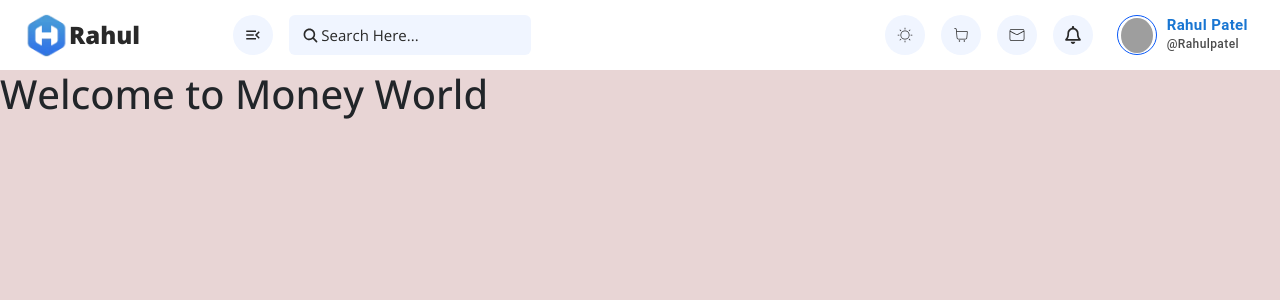
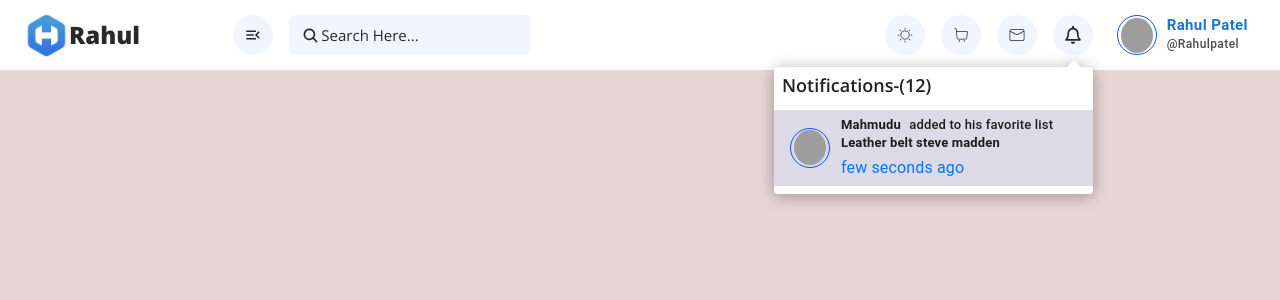
Before and after one commit to rahulpatel79/mrs_management, a React (Create React App) app: page / in a window 1280 px wide. Both pictures are taken after a click on the button 1072 px from the left and 35 px from the top of the page. Shown: the top 300 px of the page. Built offline with nearby package versions, Linux system fonts and the light colour scheme; grey boxes are pictures that could not be loaded.

Commit message:
start Design  notification section

```diff
--- a/src/App.css
+++ b/src/App.css
@@ -74,14 +74,42 @@ header button.rounded-circle:hover svg{color: #0858f7 !important; }
 }
 
 .myAcc{text-align: left !important; text-transform: capitalize !important; color: #0858f7;}
-.myAcc .userImg {display: flex; align-items: center; justify-content: center; overflow: hidden; width: 40px; height: 40px; border: 1px solid #0858f7; padding: 3px; border-radius: 100%;}
+  .userImg {display: flex; align-items: center; justify-content: center; overflow: hidden; width: 40px; height: 40px; border: 1px solid #0858f7; padding: 3px; border-radius: 100%;}
 
-.myAcc .userImg .rounded-circle{display: flex; align-items: center; justify-content: center; overflow: hidden; width: 40px; height: 35px; cursor: pointer; }
+  .userImg .rounded-circle{display: flex; align-items: center; justify-content: center; overflow: hidden; width: 40px; height: 35px; cursor: pointer; }
 
-.myAcc .userImg .rounded-circle img{object-fit: cover; width: 100%; height:100%;}
+  .userImg .rounded-circle img{object-fit: cover; width: 100%; height:100%;}
 
 .myAcc .userInfo{padding-left: 10px;}
 .myAcc .userInfo h4{font-size: 15px; font-weight: 600; margin-bottom: 0px;}
 .myAcc .userInfo p{margin-top: 0px; font-size: 12px; color: #000; opacity: 0.7;}
 
 #account-menu li{font-size: 14px;  }
+
+/* #notificationMenu .MuiPaper-elevation{
+  top: 56px !important;
+  right: 10% !important;
+  width: 250px !important;
+  left: auto !important;
+} */
+
+.dropdown_list h4{font-size: 18px; font-weight: 600;}
+.dropdown_list li.MuiMenuItem-root{background-color: #dddae7;}
+
+.dropdownInfo{
+    padding-left: 11px;
+
+
+    align-items: center;
+}
+.dropdownInfo h4{    font-size: 13px;
+    font-weight: 500;
+    white-space: break-spaces;
+    width: 236px;
+    line-height: 18px;
+    margin-bottom: 4px;}
+.dropdownInfo h4 b{font-weight: 600; margin-right: 5px;}
+
+.text-sky{
+  color: #0076fd;
+}
--- a/src/components/Header/index.js
+++ b/src/components/Header/index.js
@@ -1,23 +1,26 @@
 import Button from "@mui/material/Button";
-import * as React from "react";
 import { CiLight, CiMail, CiShoppingCart } from "react-icons/ci";
 import { FaRegBell } from "react-icons/fa6";
 import { MdMenuOpen } from "react-icons/md";
 
 import Logout from "@mui/icons-material/Logout";
 import PersonAdd from "@mui/icons-material/PersonAdd";
+import { Divider } from '@mui/material';
 import ListItemIcon from "@mui/material/ListItemIcon";
 import Menu from "@mui/material/Menu";
 import MenuItem from "@mui/material/MenuItem";
+import { useState } from 'react';
 import { FaShieldHalved } from "react-icons/fa6";
 import { Link } from "react-router-dom";
 import logo from "../../assets/imgs/logo.png";
 import SearchBox from "../Search";
 
 function Index() {
-  const [anchorEl, setAnchorEl] = React.useState(null);
+  const [anchorEl, setAnchorEl] = useState(null);
+  const [isOpennotificationMenuDrop, setisOpennotificationMenuDrop] = useState(null);
 
-  const open = Boolean(anchorEl);
+  const openMyAcc = Boolean(anchorEl);
+  const openNotification = Boolean(isOpennotificationMenuDrop);
 
   const handleOpenMyAccDrop = (event) => {
     setAnchorEl(event.currentTarget);
@@ -26,6 +29,13 @@ function Index() {
   const handleCloseMyAccDrop = () => {
     setAnchorEl(null);
   };
+
+  const handleOpennotificationMenuDrop = (event) => {
+    setisOpennotificationMenuDrop(event.currentTarget);
+  }
+  const handleClosenotificationMenuDrop = () => {
+    setisOpennotificationMenuDrop(null);
+  }
 
   return (
     <>
@@ -55,16 +65,85 @@ function Index() {
 
               <Button
                 className="rounded-circle me-3"
-                onClick={handleOpenMyAccDrop}
+
               >
                 <CiShoppingCart />
               </Button>
               <Button className="rounded-circle me-3">
                 <CiMail />
               </Button>
-              <Button className="rounded-circle me-3">
+
+              <div className="dropdownWrapper position-relative">
+                 <Button className="rounded-circle me-3" onClick={handleOpennotificationMenuDrop}>
                 <FaRegBell />
               </Button>
+              {/* Notification  Bell Start*/}
+                 <Menu
+                anchorEl={isOpennotificationMenuDrop}
+                className='notificationMenu dropdown_list'
+                id="notificationMenu"
+                open={openNotification}
+                onClose={handleClosenotificationMenuDrop}
+                onClick={handleClosenotificationMenuDrop}
+                slotProps={{
+                  paper: {
+                    elevation: 0,
+                    sx: {
+                      overflow: "visible",
+                      filter: "drop-shadow(0px 2px 8px rgba(0,0,0,0.32))",
+                      mt: 1.5,
+                      "& .MuiAvatar-root": {
+                        width: 32,
+                        height: 32,
+                        ml: -0.5,
+                        mr: 1,
+                      },
+                      "&::before": {
+                        content: '""',
+                        display: "block",
+                        position: "absolute",
+                        top: 0,
+                        right: 14,
+                        width: 10,
+                        height: 10,
+                        bgcolor: "background.paper",
+                        transform: "translateY(-50%) rotate(45deg)",
+                        zIndex: 0,
+                      },
+                    },
+                  },
+                }}
+                transformOrigin={{ horizontal: "right", vertical: "top" }}
+                anchorOrigin={{ horizontal: "right", vertical: "bottom" }}
+                >
+
+                    <h4 className='ps-2 pb-0'>Notifications-(12)</h4>
+                   <Divider className='mb-1' />
+
+                  <MenuItem onClick={handleCloseMyAccDrop}>
+                    <div className="d-flex align-items-center  " >
+                       <div className="userImg">
+                          <span className="rounded-circle">
+                              <img src="https://mironcoder-hotash-react.netlify.app/images/avatar/01.webp" alt="img" />
+                          </span>
+                      </div>
+                      <div className='dropdownInfo'>
+                      <h4>
+                        <span>
+                            <b>Mahmudu </b>
+                              added to his favorite list
+                          <b> Leather belt steve madden</b>
+                        </span>
+                        </h4>
+                        <p className="text-sky mb-0">few seconds ago</p>
+                      </div>
+                    </div>
+                  </MenuItem>
+
+              </Menu>
+              {/* Notification  Bell Ends*/}
+
+              </div>
 
               <Button
                 className="myAcc d-flex align-items-center"
@@ -86,7 +165,7 @@ function Index() {
               <Menu
                 anchorEl={anchorEl}
                 id="account-menu"
-                open={open}
+                open={openMyAcc}
                 onClose={handleCloseMyAccDrop}
                 onClick={handleCloseMyAccDrop}
                 slotProps={{
--- a/src/pages/Dashboard/index.js
+++ b/src/pages/Dashboard/index.js
@@ -2,7 +2,7 @@
 function Dashboard() {
   return (
     <div>
-      <h1>Welcome to Money World</h1>
+      <h1> </h1>
     </div>
   )
 }
```
